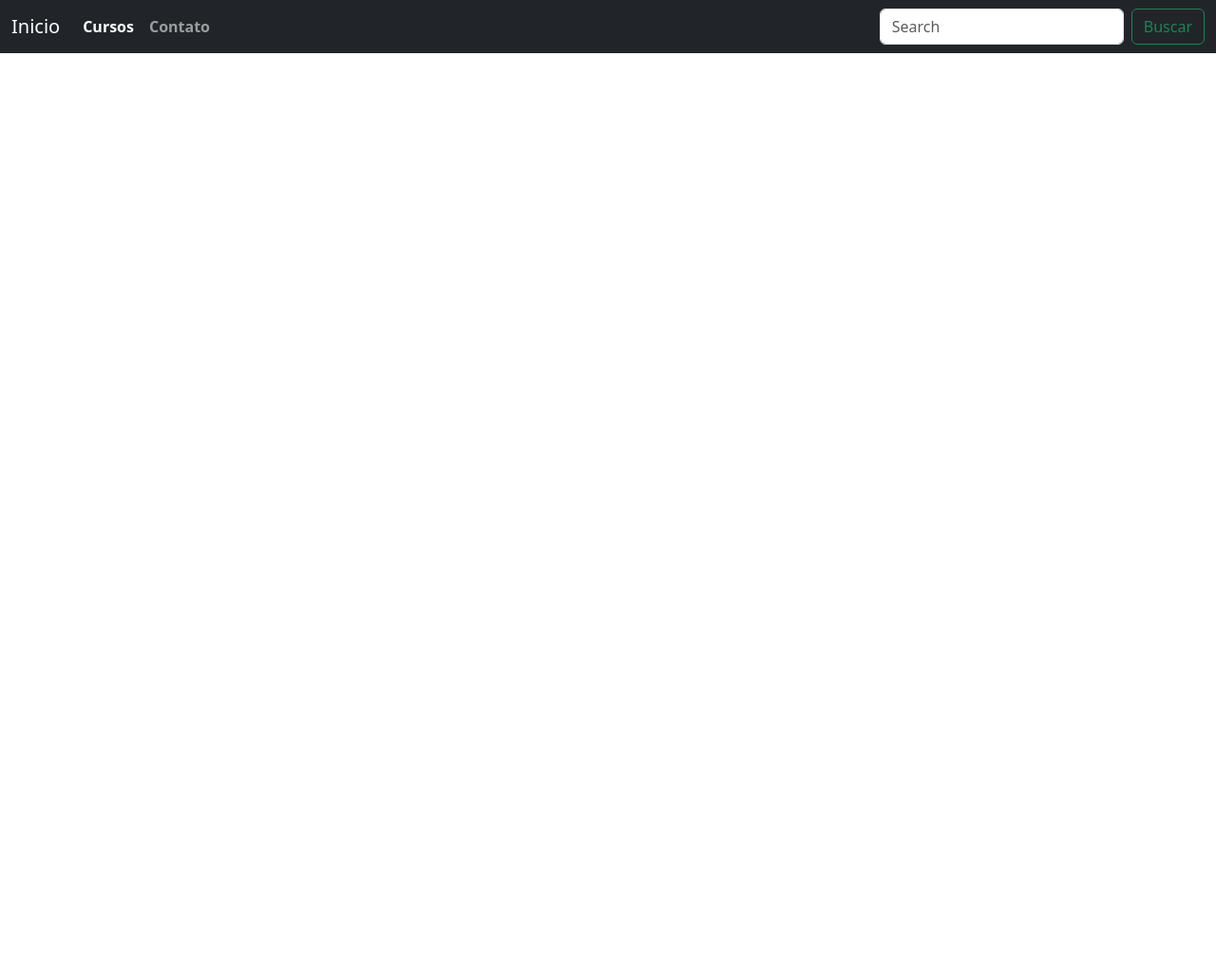
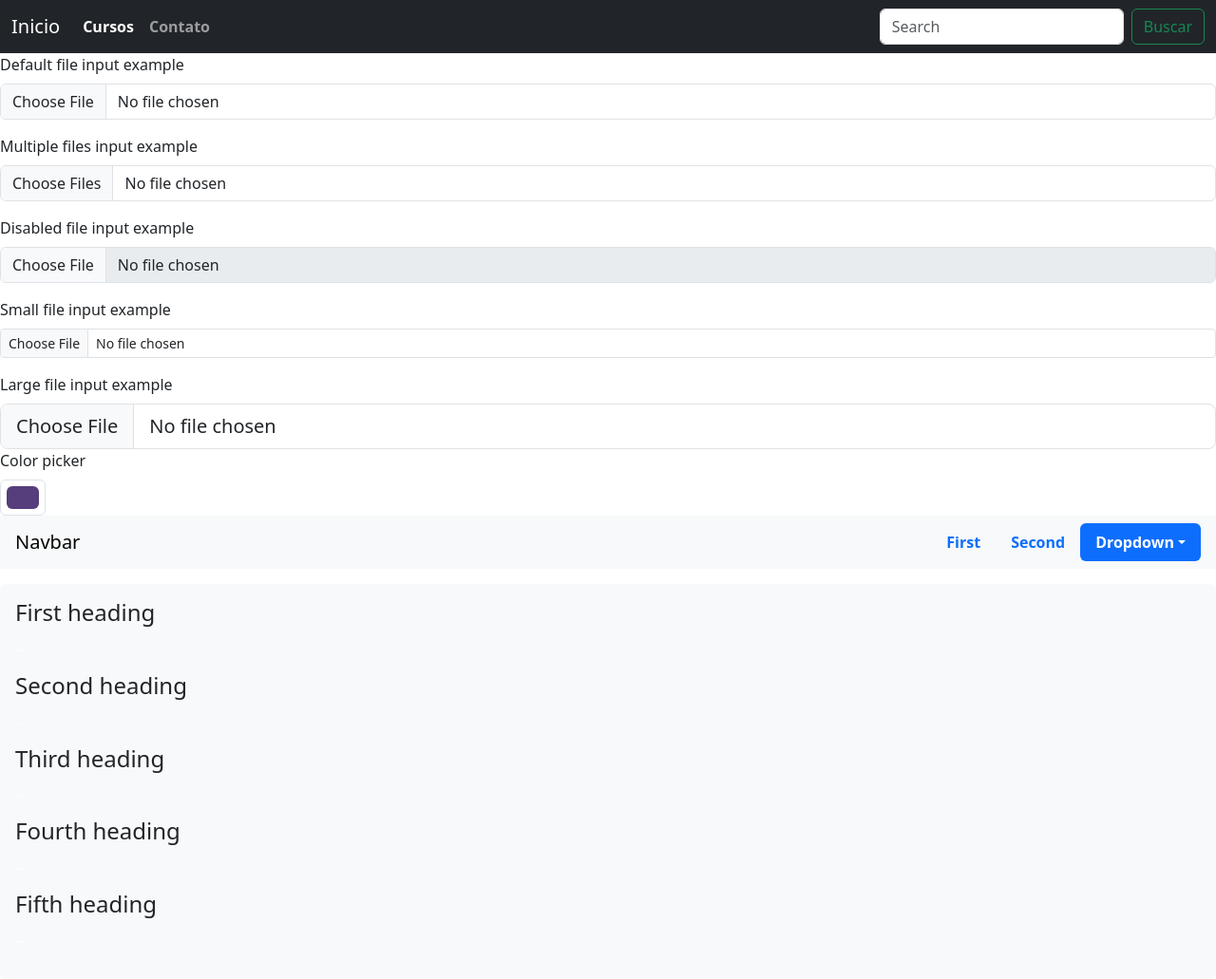
Before and after one commit to KennetSoto/Front_End-Curso-Java, a plain HTML site: page bootstrap/cursos.html in a window 1280 px wide. Shown: the whole page at 95% size. Before the commit the page ends 800 px from the top, so only its background shows below. Drawn offline with nearby package versions, Linux system fonts and the light colour scheme.

Commit message:
primeiro comit tarefa bootstrap

```diff
--- a/bootstrap/cursos.html
+++ b/bootstrap/cursos.html
@@ -62,3 +62,64 @@
         </div>
       </nav>
     </header>
+    <main>
+      <div class="mb-3">
+      <label for="formFile" class="form-label">Default file input example</label>
+      <input class="form-control" type="file" id="formFile">
+    </div>
+    <div class="mb-3">
+      <label for="formFileMultiple" class="form-label">Multiple files input example</label>
+      <input class="form-control" type="file" id="formFileMultiple" multiple="">
+    </div>
+    <div class="mb-3">
+      <label for="formFileDisabled" class="form-label">Disabled file input example</label>
+      <input class="form-control" type="file" id="formFileDisabled" disabled="">
+    </div>
+    <div class="mb-3">
+      <label for="formFileSm" class="form-label">Small file input example</label>
+      <input class="form-control form-control-sm" id="formFileSm" type="file">
+    </div>
+    <div>
+      <label for="formFileLg" class="form-label">Large file input example</label>
+      <input class="form-control form-control-lg" id="formFileLg" type="file">
+    </div>
+    <div>
+    <label for="exampleColorInput" class="form-label">Color picker</label>
+    <input type="color" class="form-control form-control-color" id="exampleColorInput" value="#563d7c" title="Choose your color">
+    </div>
+   </main>
+
+  <main2>
+    <nav id="navbar-example2" class="navbar bg-body-tertiary px-3 mb-3">
+      <a class="navbar-brand" href="#">Navbar</a>
+      <ul class="nav nav-pills">
+        <li class="nav-item">
+          <a class="nav-link" href="#scrollspyHeading1">First</a>
+        </li>
+        <li class="nav-item">
+          <a class="nav-link" href="#scrollspyHeading2">Second</a>
+        </li>
+        <li class="nav-item dropdown">
+          <a class="nav-link dropdown-toggle" data-bs-toggle="dropdown" href="#" role="button" aria-expanded="false">Dropdown</a>
+          <ul class="dropdown-menu">
+            <li><a class="dropdown-item" href="#scrollspyHeading3">Third</a></li>
+            <li><a class="dropdown-item" href="#scrollspyHeading4">Fourth</a></li>
+            <li><hr class="dropdown-divider"></li>
+            <li><a class="dropdown-item" href="#scrollspyHeading5">Fifth</a></li>
+          </ul>
+        </li>
+      </ul>
+    </nav>
+    <div data-bs-spy="scroll" data-bs-target="#navbar-example2" data-bs-root-margin="0px 0px -40%" data-bs-smooth-scroll="true" class="scrollspy-example bg-body-tertiary p-3 rounded-2" tabindex="0">
+      <h4 id="scrollspyHeading1">First heading</h4>
+      <p>...</p>
+      <h4 id="scrollspyHeading2">Second heading</h4>
+      <p>...</p>
+      <h4 id="scrollspyHeading3">Third heading</h4>
+      <p>...</p>
+      <h4 id="scrollspyHeading4">Fourth heading</h4>
+      <p>...</p>
+      <h4 id="scrollspyHeading5">Fifth heading</h4>
+      <p>...</p>
+    </div>
+  </main2>
```
Also changed, not shown: site_bootstrap/index.html (added, +57 -0 lines), site_tarefa/index.html (+1 -1 lines), site_bootstrap/style.css (added).
